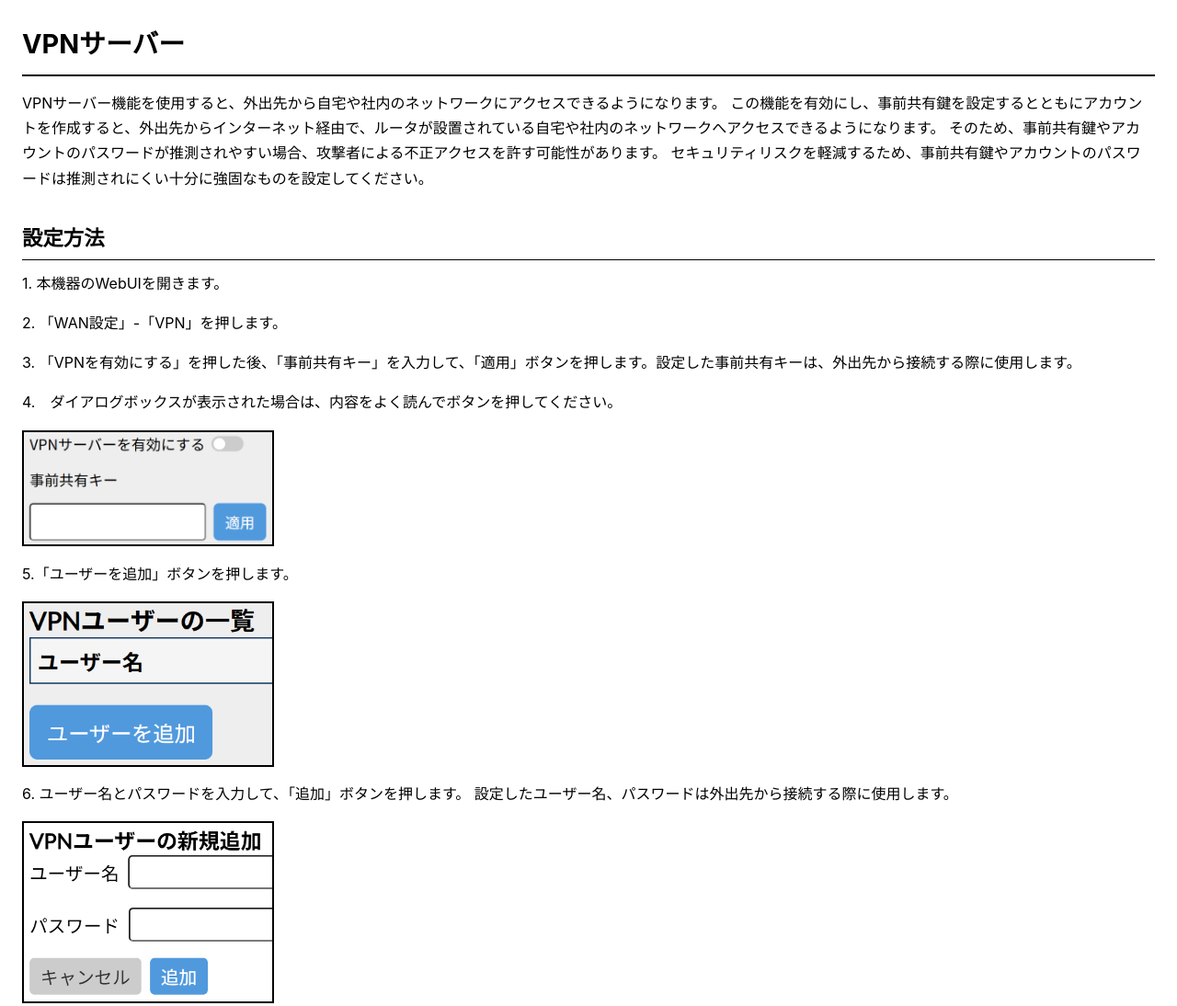
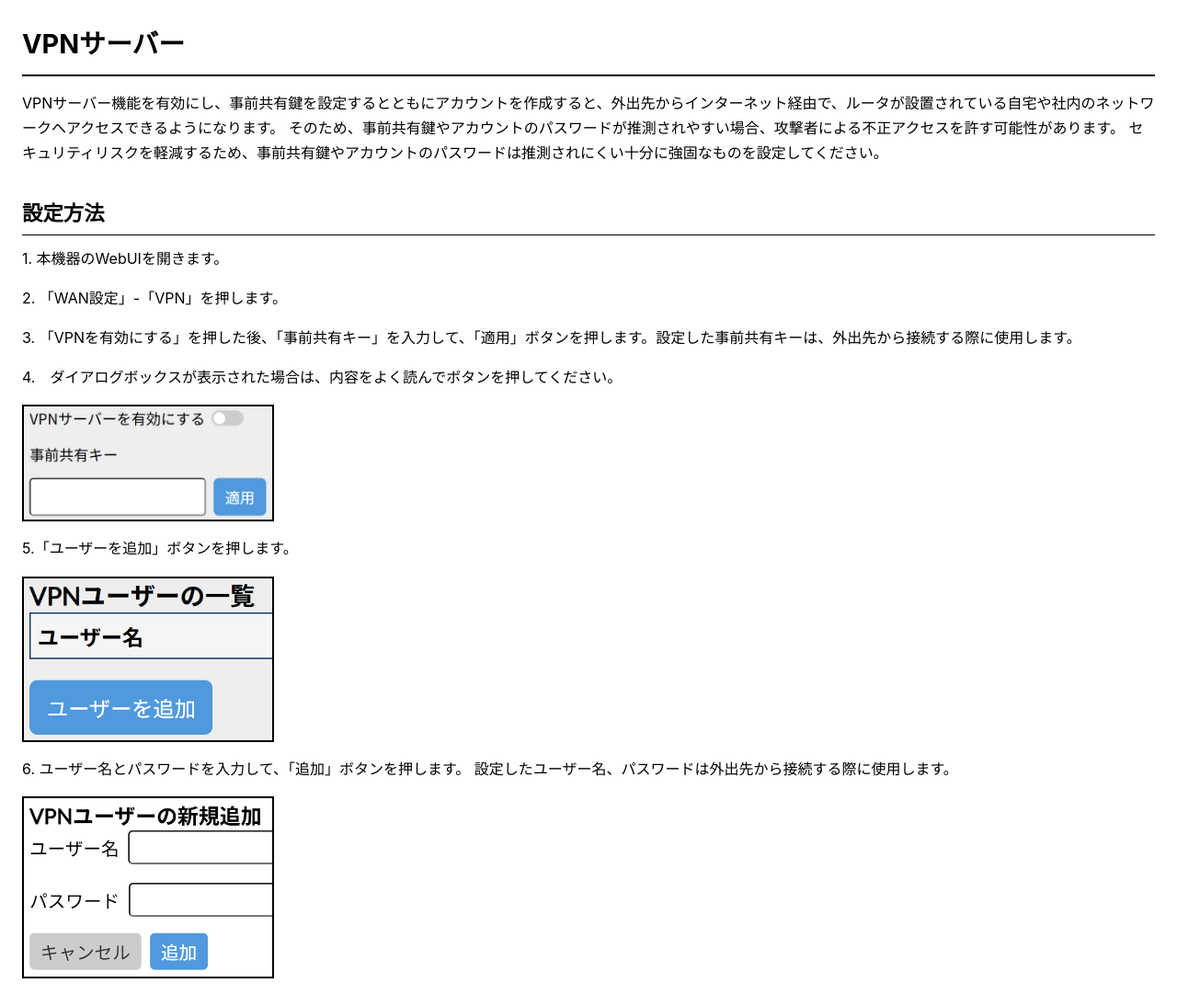
Before and after one commit to ylab-organization-1/se_vpn_vrWT9N, a plain HTML site: page docs/Manual/manual.html in a window 1280 px wide. Shown: the whole page at 92% size. Drawn offline with Linux system fonts and the light colour scheme.

Commit message:
Update manual.html

```diff
--- a/docs/Manual/manual.html
+++ b/docs/Manual/manual.html
@@ -12,8 +12,7 @@
 
 <body>
   <h1>VPNサーバー</h1>
- VPNサーバー機能を使用すると、外出先から自宅や社内のネットワークにアクセスできるようになります。
-この機能を有効にし、事前共有鍵を設定するとともにアカウントを作成すると、外出先からインターネット経由で、ルータが設置されている自宅や社内のネットワークへアクセスできるようになります。
+VPNサーバー機能を有効にし、事前共有鍵を設定するとともにアカウントを作成すると、外出先からインターネット経由で、ルータが設置されている自宅や社内のネットワークへアクセスできるようになります。
 そのため、事前共有鍵やアカウントのパスワードが推測されやすい場合、攻撃者による不正アクセスを許す可能性があります。
 セキュリティリスクを軽減するため、事前共有鍵やアカウントのパスワードは推測されにくい十分に強固なものを設定してください。
   <h2>設定方法</h2>
```
